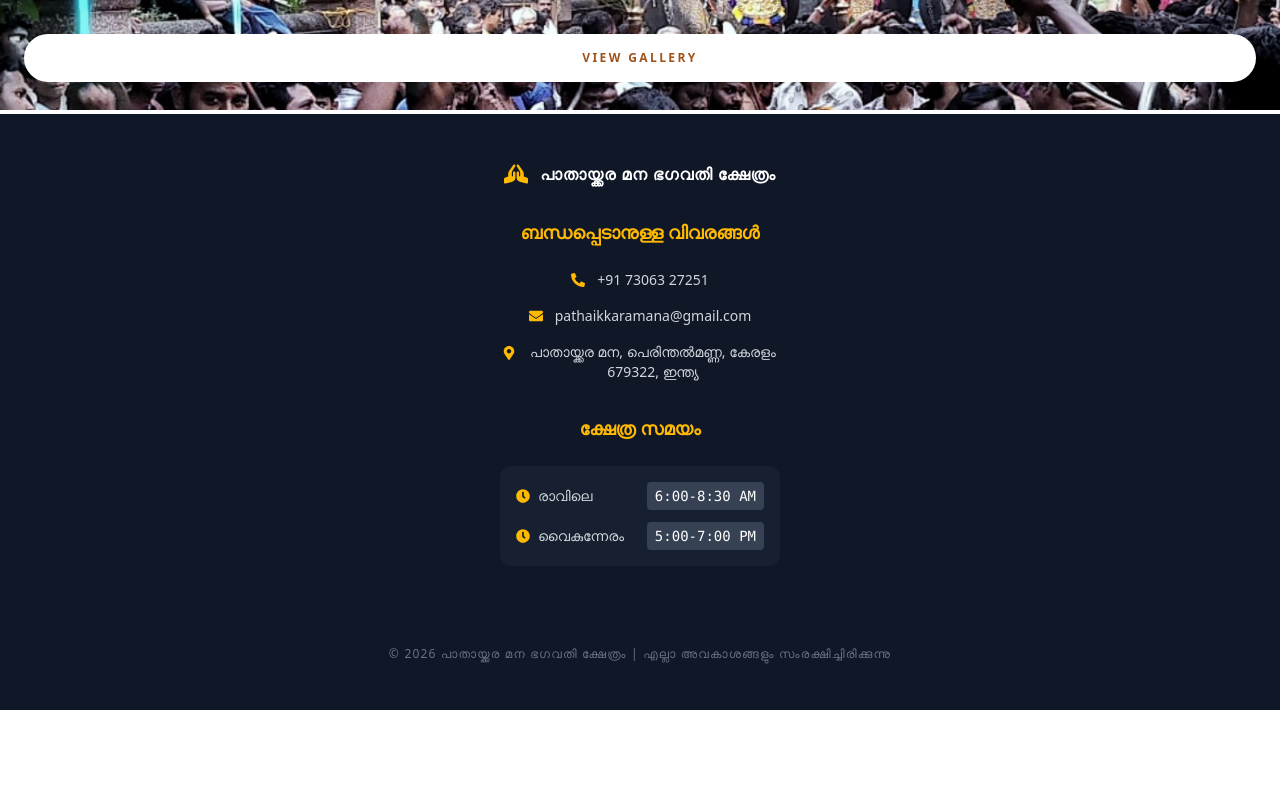
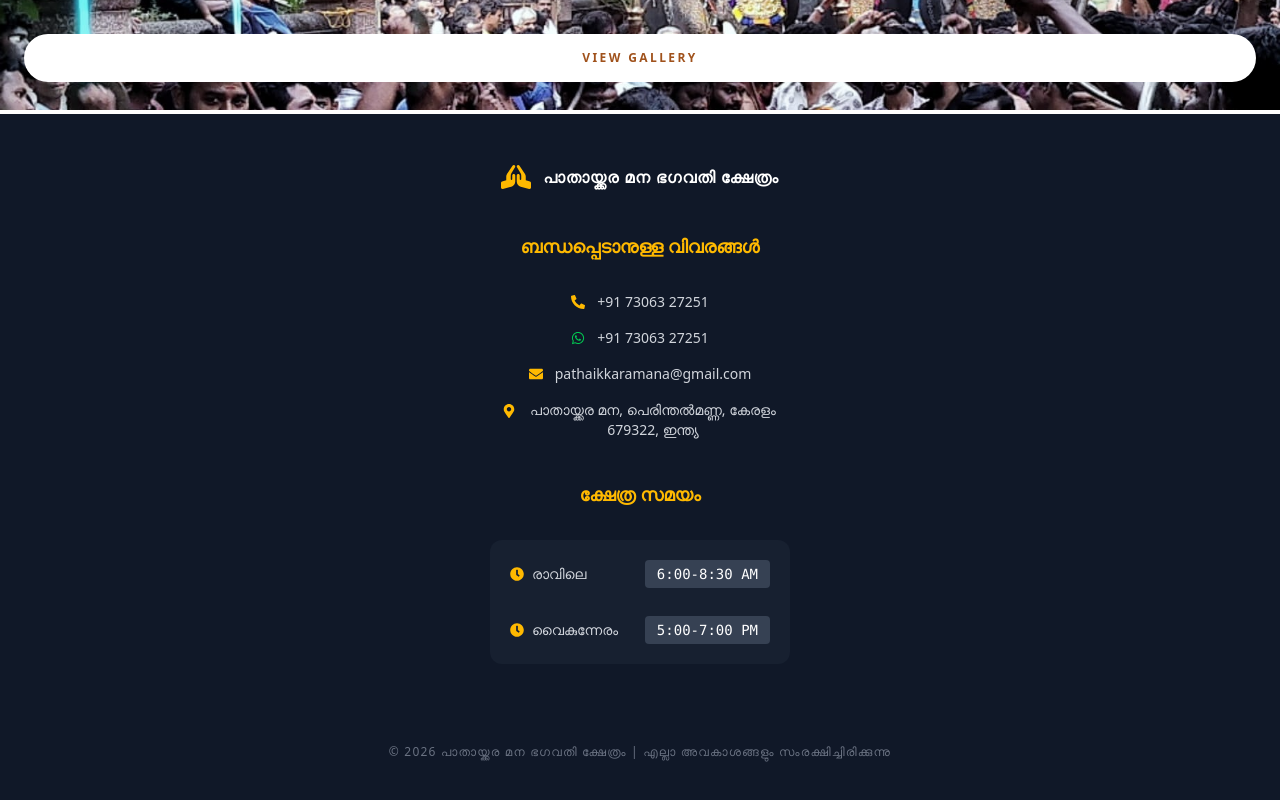
Before and after one commit to Sarath8943/pathaikkaramana, a React (Vite) app in the folder client/: page / in a window 1280 px wide. Shown: the part 1860-2660 px from the top of the page. Before the commit the page ends 2570 px from the top, so only its background shows below. Built offline with nearby package versions, Linux system fonts and the light colour scheme.

Commit message:
new update

```diff
--- a/client/src/components/user/Footer.jsx
+++ b/client/src/components/user/Footer.jsx
@@ -3,6 +3,7 @@ import {
   FaPhoneAlt,
   FaEnvelope,
   FaMapMarkerAlt,
+  FaWhatsapp,
   FaClock,
   FaPrayingHands,
 } from "react-icons/fa";
@@ -14,66 +15,83 @@ export const Footer = () => {
   return (
     <footer className="bg-gray-900 text-gray-300 py-12 w-full border-t border-gray-800">
       <div className="max-w-7xl mx-auto px-6">
-        {/* Grid Container */}
-        <div className="grid grid-cols-1 md:grid-cols-3 gap-8 mb-12">
 
-          {/* Section 1: Logo/Name */}
+        <div className="grid grid-cols-1 md:grid-cols-3 gap-10 mb-12">
+
           <div className="flex flex-col items-center md:items-start text-center md:text-left">
             <div className="flex items-center gap-3">
-              <FaPrayingHands className="text-amber-400 text-2xl" />
+              <FaPrayingHands className="text-amber-400 text-3xl shrink-0" />
               <h2 className="text-base font-bold text-white uppercase tracking-wider">
                 {t("temple_full_name")}
               </h2>
             </div>
           </div>
 
-          {/* Section 2: Contact Info - ഇവിടെ ഐക്കണും ടെക്സ്റ്റും തൊട്ടടുത്ത് വരും */}
+
           <div className="flex flex-col items-center md:items-start w-full">
-            <h3 className="text-lg font-semibold text-amber-400 mb-5 border-b border-amber-400/30 pb-1 w-full text-center md:text-left">
+            <h3 className="text-lg font-semibold text-amber-400 mb-6 border-b border-amber-400/30 pb-2 w-full text-center md:text-left">
               {t("contact_info")}
             </h3>
             <ul className="space-y-4 text-sm w-full">
               <li className="flex items-center justify-center md:justify-start gap-3">
                 <FaPhoneAlt className="text-amber-400 shrink-0" />
-                <a href="tel:+917306327251" className="hover:text-amber-400 transition">
+                <a
+                  href="tel:+917306327251"
+                  className="hover:text-amber-400 transition"
+                >
+                  +91 73063 27251
+                </a>
+              </li>
+
+              <li className="flex items-center justify-center md:justify-start gap-3">
+                <FaWhatsapp className="text-green-500 shrink-0" />
+                <a
+                  href="https://wa.me/917306327251"
+                  target="_blank"
+                  rel="noopener noreferrer"
+                  className="hover:text-green-400 transition"
+                >
                   +91 73063 27251
                 </a>
               </li>
               <li className="flex items-center justify-center md:justify-start gap-3">
                 <FaEnvelope className="text-amber-400 shrink-0" />
-                <a href="mailto:pathaikkaramana@gmail.com" className="hover:text-amber-400 transition break-all">
+                <a
+                  href="mailto:pathaikkaramana@gmail.com"
+                  className="hover:text-amber-400 transition break-all"
+                >
                   pathaikkaramana@gmail.com
                 </a>
               </li>
               <li className="flex items-start justify-center md:justify-start gap-3">
                 <FaMapMarkerAlt className="text-amber-400 mt-1 shrink-0" />
                 <span className="max-w-[250px] text-center md:text-left">
-                  {t("temple_location") || "Pathaikkara Mana, Perinthalmanna, Kerala 679322, India"}
+                  {t("temple_location")}
                 </span>
               </li>
             </ul>
           </div>
 
-          {/* Section 3: Timings */}
+
           <div className="flex flex-col items-center md:items-start w-full">
-            <h3 className="text-lg font-semibold text-amber-400 mb-5 border-b border-amber-400/30 pb-1 w-full text-center md:text-left">
+            <h3 className="text-lg font-semibold text-amber-400 mb-6 border-b border-amber-400/30 pb-2 w-full text-center md:text-left">
               {t("temple_timings")}
             </h3>
-            <div className="bg-gray-800/50 p-4 rounded-xl border border-gray-700 w-full max-w-[280px]">
-              <div className="space-y-3">
+            <div className="bg-gray-800/50 p-5 rounded-xl border border-gray-700 w-full max-w-[300px]">
+              <div className="space-y-4">
                 <div className="flex items-center justify-between text-sm">
                   <span className="flex items-center gap-2">
                     <FaClock className="text-amber-400" /> {t("morning")}
                   </span>
-                  <span className="bg-gray-700 px-2 py-1 rounded text-white font-mono">
+                  <span className="bg-gray-700 px-3 py-1 rounded text-white font-mono">
                     6:00-8:30 AM
                   </span>
                 </div>
-                <div className="flex items-center justify-between text-sm">
+                <div className="flex items-center justify-between text-sm border-t border-gray-700 pt-3">
                   <span className="flex items-center gap-2">
                     <FaClock className="text-amber-400" /> {t("evening")}
                   </span>
-                  <span className="bg-gray-700 px-2 py-1 rounded text-white font-mono">
+                  <span className="bg-gray-700 px-3 py-1 rounded text-white font-mono">
                     5:00-7:00 PM
                   </span>
                 </div>
@@ -82,10 +100,10 @@ export const Footer = () => {
           </div>
         </div>
 
-        {/* Footer Bottom */}
         <div className="text-center border-t border-gray-800 pt-8">
           <p className="text-xs text-gray-500 uppercase tracking-widest">
-            © {new Date().getFullYear()} {t("temple_full_name")} | {t("all_rights_reserved")}
+            © {new Date().getFullYear()} {t("temple_full_name")} |{" "}
+            {t("all_rights_reserved")}
           </p>
         </div>
       </div>
```
